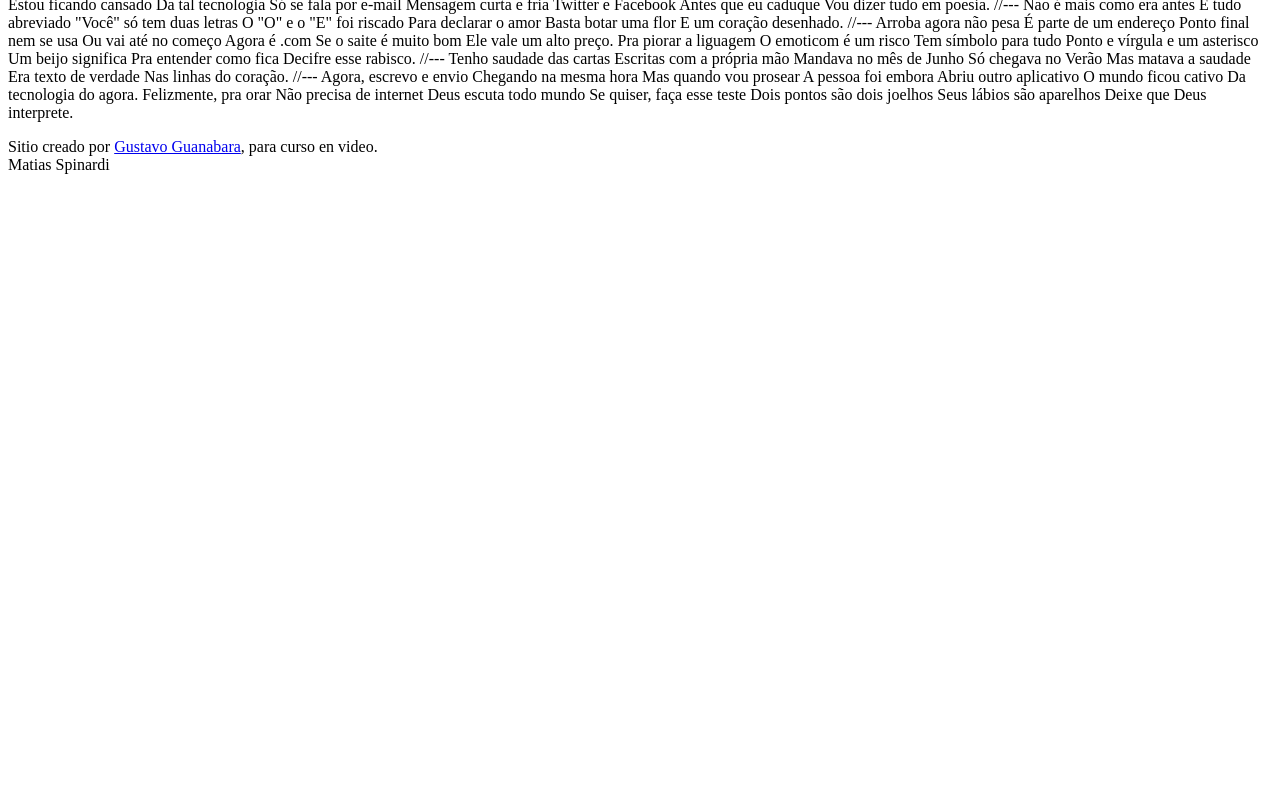
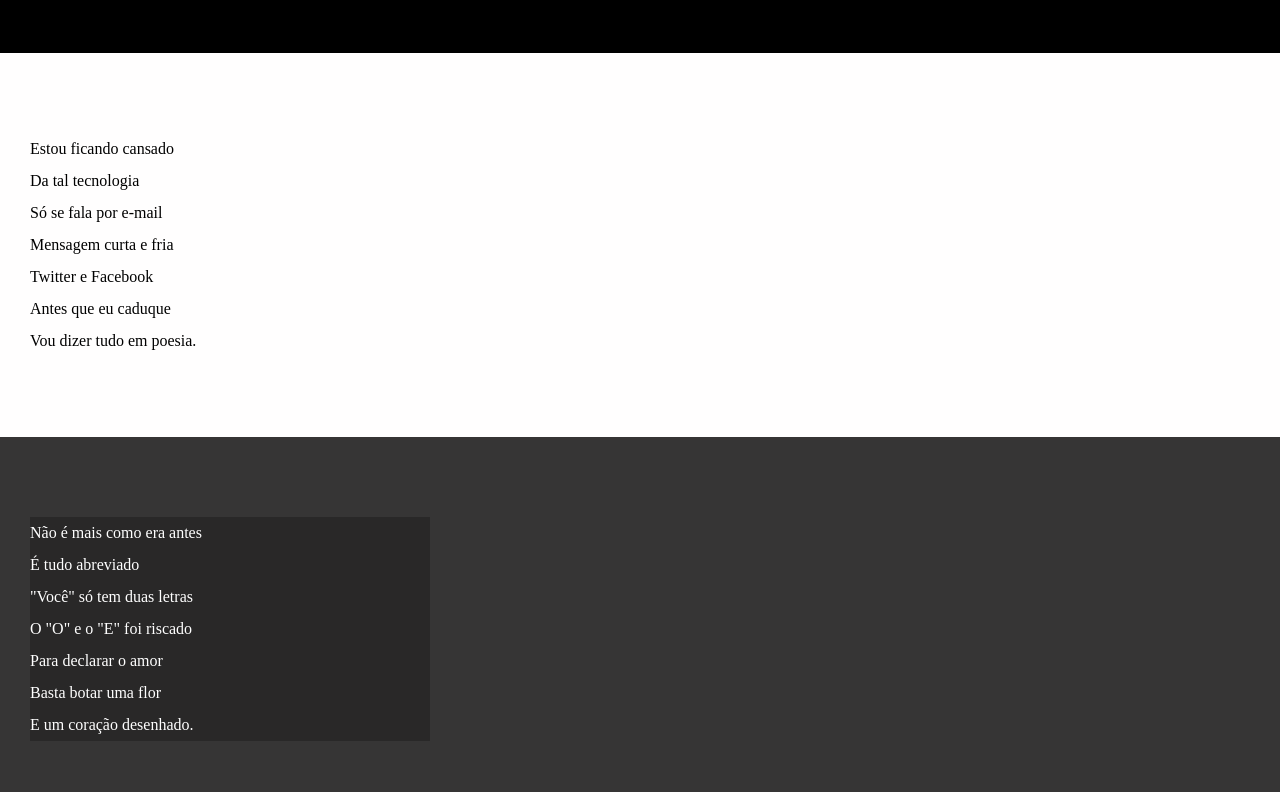
Before and after one commit to MatiasSpinardi/html-css, a plain HTML site: page trabajos practicos/practica 12/index.html in a window 1280 px wide. Shown: the part 102-894 px from the top of the page. Before the commit the page ends 800 px from the top, so only its background shows below. Drawn offline with Linux system fonts and the light colour scheme.

Commit message:
actualice estilos de textos y bloques

```diff
--- /dev/null
+++ b/trabajos practicos/practica 12/estilo/style.css
@@ -0,0 +1,64 @@
+@charset "UTF-8";
+
+* {
+    margin: 0px;
+    padding: 0px;
+}
+html, body {
+    min-height: 100vh;
+    background-color: darkgray;
+}
+
+header {
+    background-color: black;
+    color: white;
+    text-align: center;
+}
+
+header > h1 {
+    padding-top: 50px;
+    font-variant: small-caps;
+}
+
+header > p {
+    padding-bottom: 50px;
+}
+
+a {
+    color: white;
+    text-decoration: none;
+    font-weight: bolder;
+}
+
+a:hover {
+    text-decoration: underline;
+}
+
+section {
+    padding-top: 10vh;
+    padding-bottom: 10vh;
+    line-height: 2em;
+    padding-left: 30px;
+}
+
+section.normal {
+    background-color: rgb(255, 254, 254);
+    color: black;
+}
+
+section.imagen {
+    background-color: rgb(54, 53, 53);
+    color: white;
+}
+
+section.imagen > p {
+    width: 400px;
+    background-color: rgba(0, 0, 0, 0.25);
+}
+
+footer {
+    color: white;
+    background-color: black;
+    text-align: center;
+
+}
--- a/trabajos practicos/practica 12/index.html
+++ b/trabajos practicos/practica 12/index.html
@@ -4,81 +4,101 @@
     <meta charset="UTF-8">
     <meta name="viewport" content="width=device-width, initial-scale=1.0">
     <title>Cordel moderno</title>
+    <link rel="stylesheet" href="estilo/style.css">
 </head>
 <body>
     <header>
         <h1>Cordel Moderno</h1>
-        Por <a href="https://www.recantodasletras.com.br/poesias/3186743" target="_blank">Milton Duarte</a>
+        <p>Por <a href="https://www.recantodasletras.com.br/poesias/3186743" target="_blank">Milton Duarte</a></p>
     </header>
 
-    Estou ficando cansado
-    Da tal tecnologia
-    Só se fala por e-mail
-    Mensagem curta e fria
-    Twitter e Facebook
-    Antes que eu caduque
-    Vou dizer tudo em poesia.
+    <section class="normal">
+        <p>
+            Estou ficando cansado <br>
+            Da tal tecnologia <br>
+            Só se fala por e-mail <br>
+            Mensagem curta e fria <br>
+            Twitter e Facebook <br>
+            Antes que eu caduque <br>
+            Vou dizer tudo em poesia.
+        </p>
+    </section>
 
-    //---
 
-    Não é mais como era antes
-    É tudo abreviado
-    "Você" só tem duas letras
-    O "O" e o "E" foi riscado
-    Para declarar o amor
-    Basta botar uma flor
-    E um coração desenhado.
+    <section class="imagen">
+        <P>
+            Não é mais como era antes <br>
+            É tudo abreviado <br>
+            "Você" só tem duas letras <br>
+            O "O" e o "E" foi riscado <br>
+            Para declarar o amor <br>
+            Basta botar uma flor <br>
+            E um coração desenhado.
+        </P>
+    </section>
 
-    //---
 
-    Arroba agora não pesa
-    É parte de um endereço
-    Ponto final nem se usa
-    Ou vai até no começo
-    Agora é .com
-    Se o saite é muito bom
-    Ele vale um alto preço.
+    <section class="normal">
+        <P>
+            Arroba agora não pesa <br>
+            É parte de um endereço <br>
+            Ponto final nem se usa <br>
+            Ou vai até no começo <br>
+            Agora é .com <br>
+            Se o saite é muito bom  <br>
+            Ele vale um alto preço. <br>
+        </P>
 
-    Pra piorar a liguagem
-    O emoticom é um risco
-    Tem símbolo para tudo
-    Ponto e vírgula e um asterisco
-    Um beijo significa
-    Pra entender como fica
-    Decifre esse rabisco.
+        <P>
+            Pra piorar a liguagem <br>
+            O emoticom é um risco <br>
+            Tem símbolo para tudo <br>
+            Ponto e vírgula e um asterisco <br>
+            Um beijo significa <br>
+            Pra entender como fica <br>
+            Decifre esse rabisco.
+        </P>
 
-    //---
+    </section>
 
-    Tenho saudade das cartas
-    Escritas com a própria mão
-    Mandava no mês de Junho
-    Só chegava no Verão
-    Mas matava a saudade
-    Era texto de verdade
-    Nas linhas do coração.
 
-    //---
+    <section class="imagen">
+        <P>
+            Tenho saudade das cartas <br>
+            Escritas com a própria mão <br>
+            Mandava no mês de Junho <br>
+            Só chegava no Verão <br>
+            Mas matava a saudade <br>
+            Era texto de verdade <br>
+            Nas linhas do coração.
+        </P>
+    </section>
 
-    Agora, escrevo e envio
-    Chegando na mesma hora
-    Mas quando vou prosear
-    A pessoa foi embora
-    Abriu outro aplicativo
-    O mundo ficou cativo
-    Da tecnologia do agora.
 
-    Felizmente, pra orar
-    Não precisa de internet
-    Deus escuta todo mundo
-    Se quiser, faça esse teste
-    Dois pontos são dois joelhos
-    Seus lábios são aparelhos
-    Deixe que Deus interprete.
+    <section class="normal">
+        <P>
+            Agora, escrevo e envio <br>
+            Chegando na mesma hora <br>
+            Mas quando vou prosear <br>
+            A pessoa foi embora <br>
+            O mundo ficou cativo <br>
+            Da tecnologia do agora. <br>
+        </P>
+        <P>
+            Felizmente, pra orar <br>
+            Não precisa de internet <br>
+            Deus escuta todo mundo <br>
+            Se quiser, faça esse teste <br>
+            Dois pontos são dois joelhos <br>
+            Seus lábios são aparelhos <br>
+            Deixe que Deus interprete.
+        </P>
+    </section>
 
     <footer>
         <p>Sitio creado por <a href="https://gustavoguanabara.github.io" target="_blank">Gustavo Guanabara</a>, para curso en video.
         <br>
-        Matias Spinardi</p>
+        <a href="https://github.com/matiasspinardi">Matias Spinardi</a></p>
     </footer>
 </body>
 </html>
```
